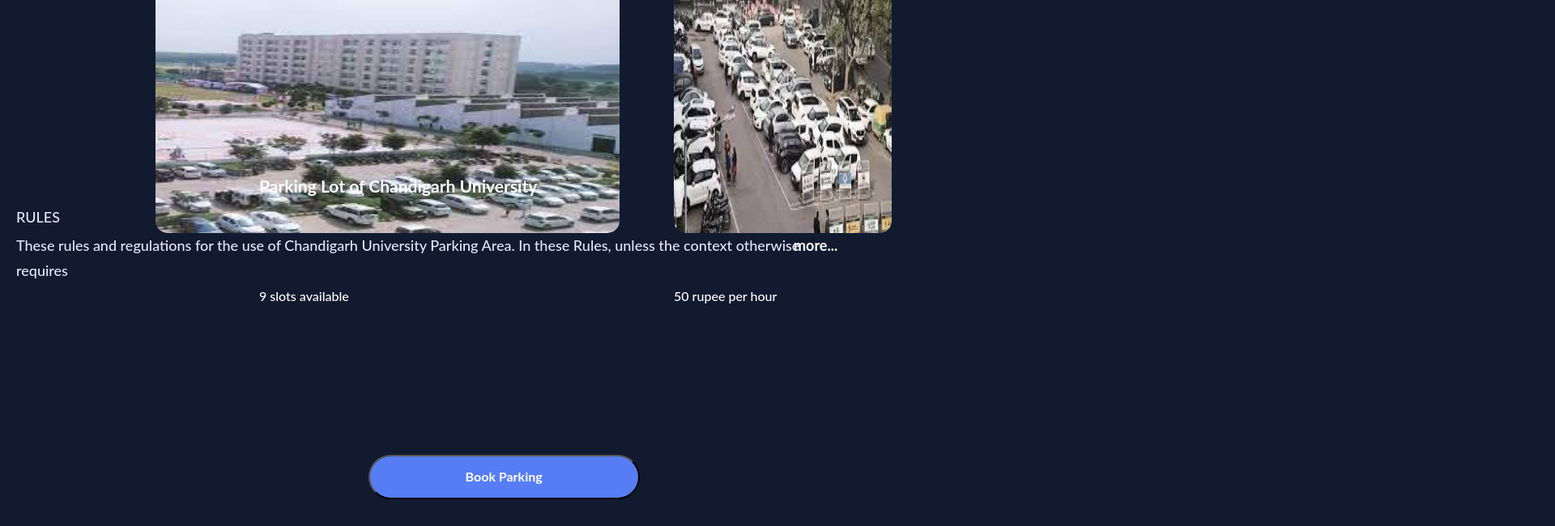
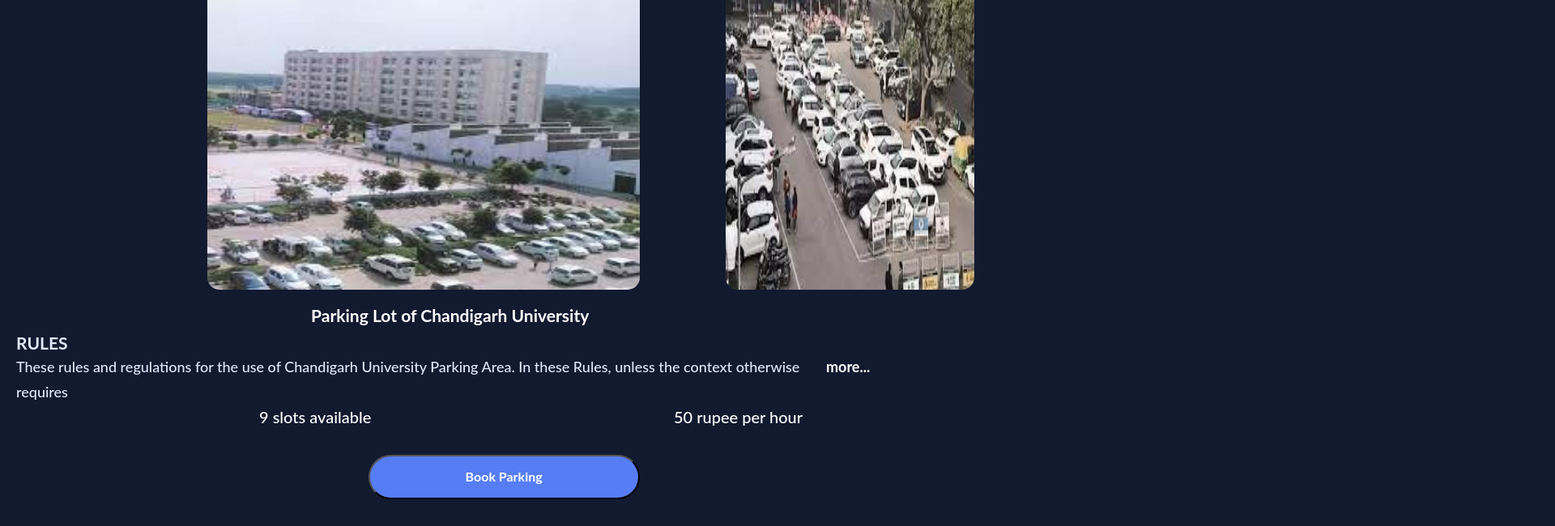
Before and after one commit to Gurkirxt/Tec-park, a website: page Website/public/Parking_detail23.html in a window 1280 px wide. Shown: the part 162-812 px from the top of the page at 81% size, 1920 px wide, since content can reach past the window. Drawn offline with Linux system fonts and the light colour scheme.

Commit message:
parkdetail

```diff
--- a/Website/public/Parking_detail23.html
+++ b/Website/public/Parking_detail23.html
@@ -21,7 +21,7 @@
         <img src="chlot.jpeg">
     </div>
     <div class="rules">
-        RULES
+        <h3>RULES</h3>
     </div>
     <div class="content">
         These rules and regulations for the use of Chandigarh University Parking Area. In these Rules, unless the context otherwise requires
--- a/Website/public/style_park-detail.css
+++ b/Website/public/style_park-detail.css
@@ -4,7 +4,7 @@
   }
   .detailpage{
 position: absolute;
-width: 2500px;
+width: 2300px;
 height: 772px;
 left: 0px;
 top: 40px;
@@ -32,7 +32,7 @@
 font-family: 'Lato';
 font-style: normal;
 font-weight: 500;
-font-size: 16px;
+font-size: 24px;
 line-height: 170%;
 color: #E2E9FD;
 
@@ -70,7 +70,7 @@
 width: 48px;
 height: 27px;
 left: 20px;
-top: 415px;
+top: 550px;
 font-family: 'Lato';
 font-style: normal;
 font-weight: 500;
@@ -83,8 +83,8 @@
 position: absolute;
 width: 1007px;
 height: 27px;
-left: 980px;
-top: 450px;
+left: 1020px;
+top: 600px;
 font-family: 'Lato';
 font-style: normal;
 font-weight: 700;
@@ -98,7 +98,7 @@
 width: 1000px;
 height: 27px;
 left: 20px;
-top: 450px;
+top: 600px;
 font-family: 'Lato';
 font-style: normal;
 font-weight: 500;
@@ -111,12 +111,12 @@
 position: absolute;
 left: 25%;
 right: 15%;
-top: 514px;
+top: 660px;
 bottom: 27.42%;
 font-family: 'Lato';
 font-style: normal;
 font-weight: 500;
-font-size: 16px;
+font-size: 20px;
 line-height: 170%;
 color: #FFFFFF;
   }
@@ -125,45 +125,46 @@
 position: absolute;
 left: 65%;
 right: 22.5%;
-top: 514px;
+top: 660px;
 bottom: 27.42%;
 font-family: 'Lato';
 font-style: normal;
 font-weight: 500;
-font-size: 16px;
+font-size: 20px;
 line-height: 170%;
 color: #FFFFFF;
   }
 
   .culot{
 position: absolute;
-left: 15%;
+left: 20%;
 right: 10.45%;
 top: 100px;
 bottom: 0%;
   }
   .culot img{
     width: 60%;
-    height: 50%;
+    height: 60%;
 border-radius: 15px;
   }
 
   .chanlot{
     position: absolute;
-    left: 65%;
+    left: 70%;
+    right: -10%;
     top: 100px;
     bottom: 0%;
       }
       .chanlot img{
         width: 60%;
-        height: 50%;
+        height: 60%;
     border-radius: 15px;
       }
   .parking_name{
 position: absolute;
-left: 25%;
+left: 30%;
 right: 22.69%;
-top: 360px;
+top: 520px;
 bottom: 59.26%;
 font-family: 'Lato';
 font-style: normal;
```
